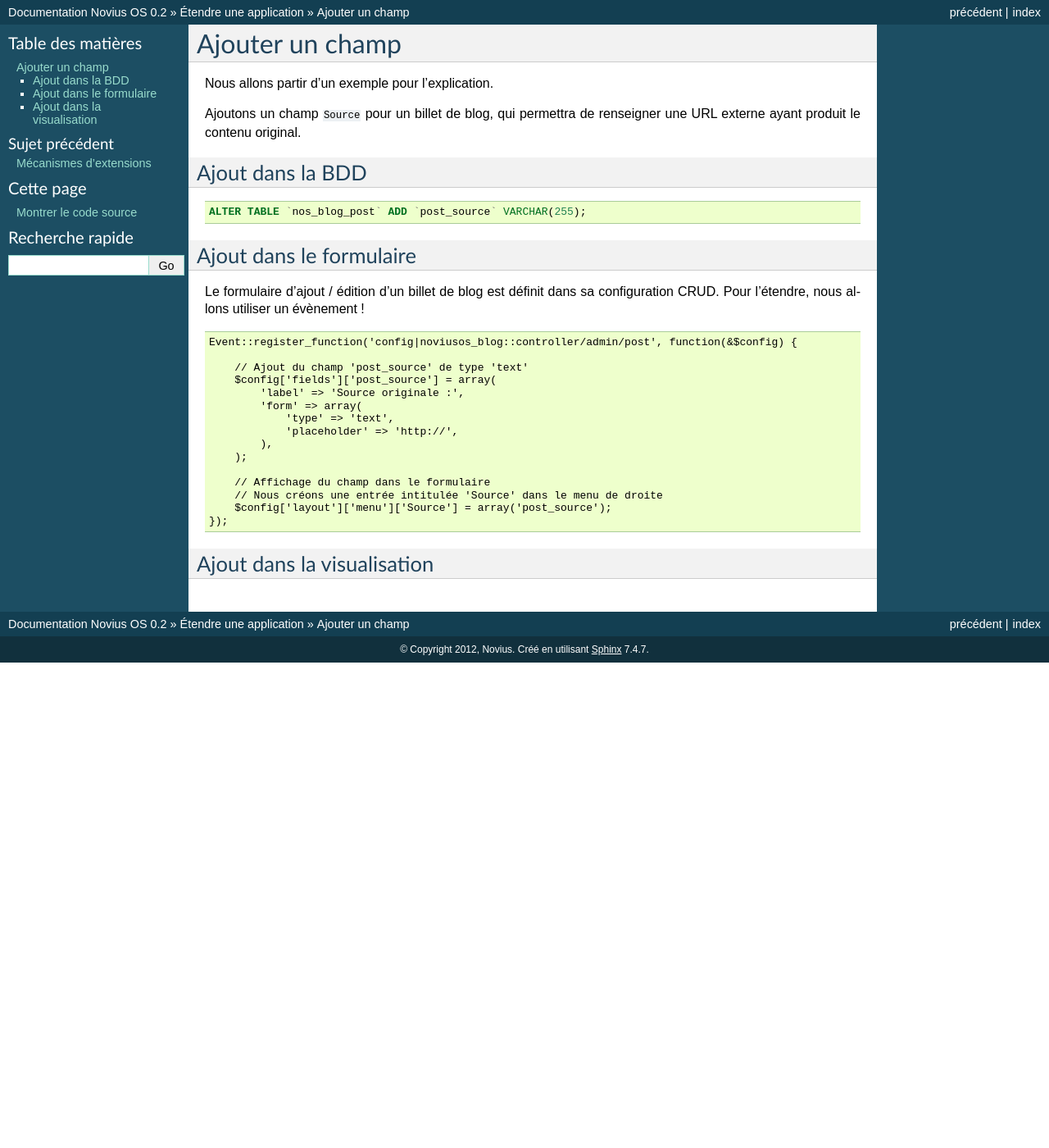
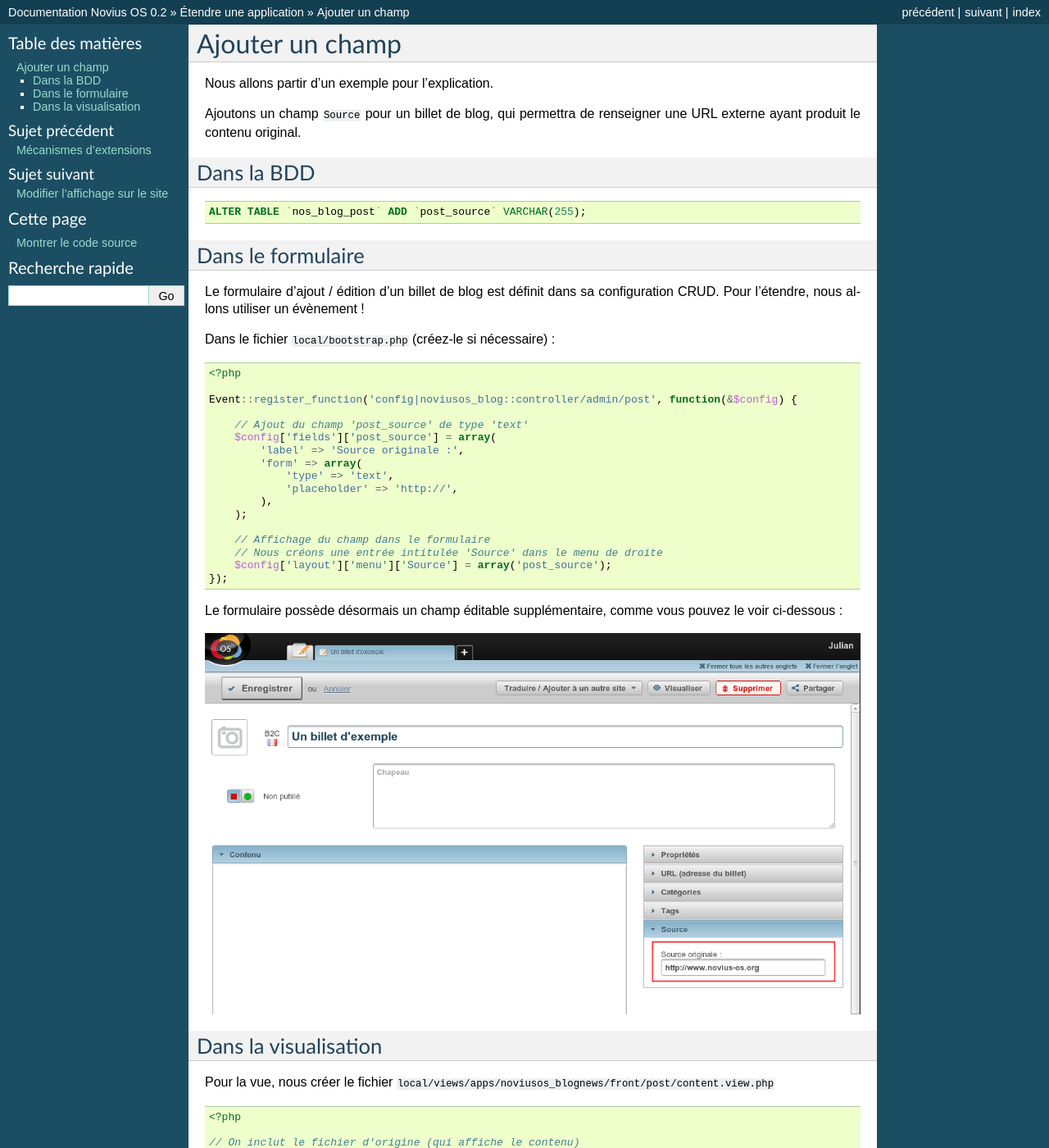
Before and after one commit to vrcAlbert/documentation-api, a Sphinx documentation site: the page built from source/extend/add_field.rst, in a window 1280 px wide and 1400 px high. Shown: the whole window at 82% size. Built offline with Sphinx 7.4.7, drawn with Linux system fonts in a browser that asks for light colours; pages that are not in the unit, such as notebooks, are missing from menus; some of the changed text lies outside the part shown.

```diff
--- a/source/extend/add_field.rst
+++ b/source/extend/add_field.rst
@@ -9,21 +9,26 @@ contenu original.
 
 
 
-Ajout dans la BDD
-*****************
+Dans la BDD
+***********
 
 .. code-block:: sql
 
     ALTER TABLE `nos_blog_post` ADD `post_source` VARCHAR(255);
 
 
-Ajout dans le formulaire
-************************
+Dans le formulaire
+******************
 
 Le formulaire d'ajout / édition d'un billet de blog est définit dans sa configuration CRUD. Pour l'étendre, nous allons
 utiliser un évènement !
 
+
+Dans le fichier :file:`local/bootstrap.php` (créez-le si nécessaire) :
+
 .. code-block:: php
+
+    <?php
 
     Event::register_function('config|noviusos_blog::controller/admin/post', function(&$config) {
 
@@ -42,5 +47,33 @@ utiliser un évènement !
     });
 
 
-Ajout dans la visualisation
-***************************
+Le formulaire possède désormais un champ éditable supplémentaire, comme vous pouvez le voir ci-dessous :
+
+.. image:: images/blog_source_field.png
+	:alt: Champ 'source' dans le formulaire d'un billet de blog
+	:align: center
+
+
+Dans la visualisation
+*********************
+
+Pour la vue, nous créer le fichier :file:`local/views/apps/noviusos_blognews/front/post/content.view.php`
+
+.. code-block:: html+php
+
+    <?php
+
+    // On inclut le fichier d'origine (qui affiche le contenu)
+    include APPPATH.'/applications/noviusos_blognews/views/front/post/content.view.php';
+
+    // On rajoute la source à la fin
+    if (!empty($item->post_source)) {
+        ?>
+        <p class="blognews_source">
+            <?= __('Source:') ?>
+            <a href="<?= htmlspecialchars($item->post_source) ?>">
+                <?= htmlspecialchars($item->post_source) ?>
+            </a>
+        </p>
+        <?php
+    }
--- a/source/extend/index.rst
+++ b/source/extend/index.rst
@@ -5,3 +5,4 @@
 
 	extending
 	add_field
+	change_appearance
```
Also changed, not shown: source/extend/change_appearance.rst (added, +127 -0 lines), source/extend/extending.rst (+14 -9 lines), source/extend/images/blog_display_custom.png (added), source/extend/images/blog_display_original.png (added), source/extend/images/blog_source_field.png (added).
